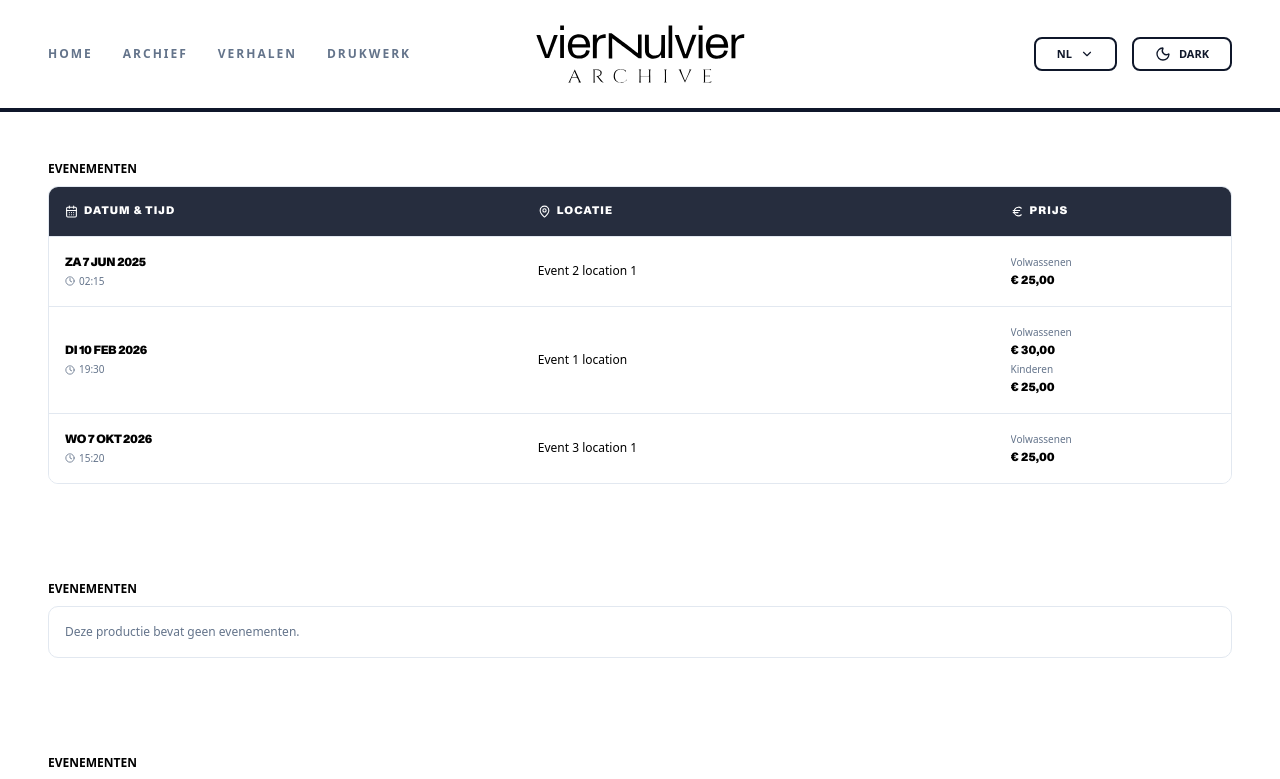
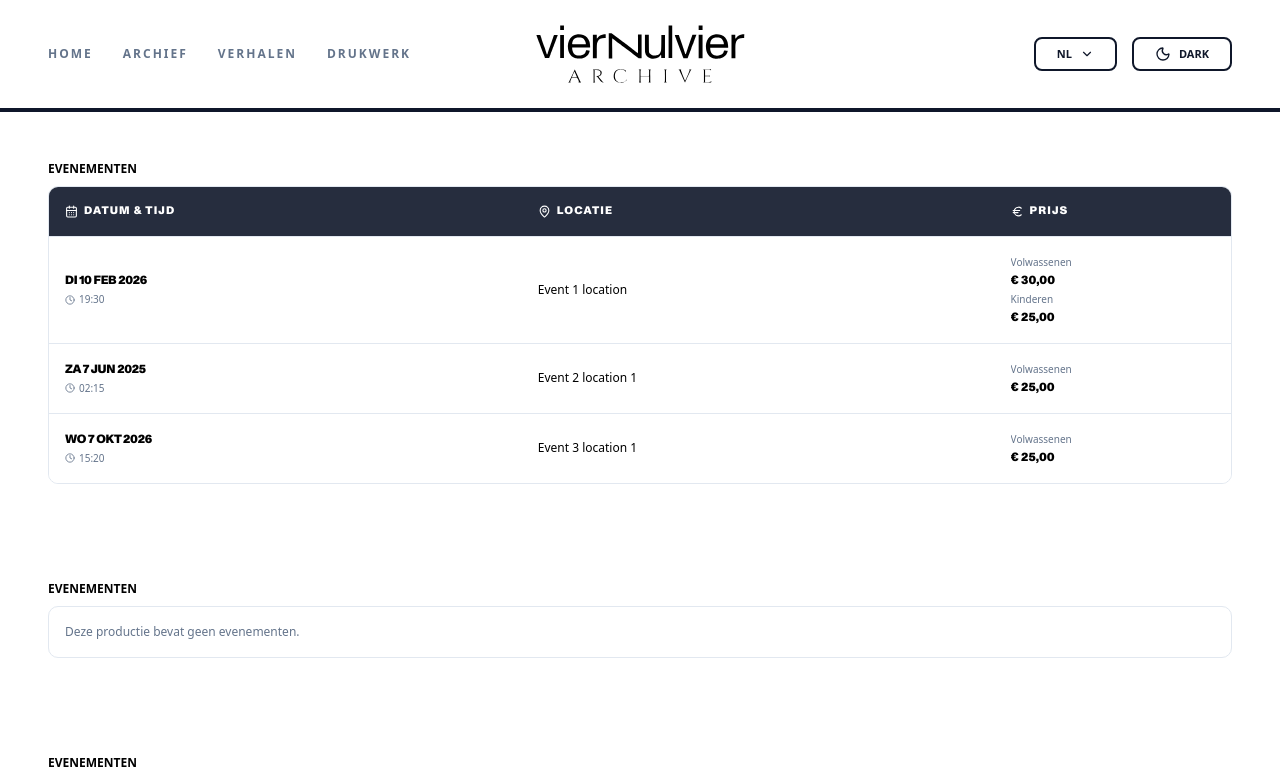
Before and after one commit to SELab-2/viernulvier-4, a Nuxt app in the folder frontend/: page /tempShowcase in a window 1280 px wide. Shown: the top 779 px of the page. Built offline with nearby package versions, Linux system fonts and the light colour scheme.

Commit message:
removing sorting

```diff
--- a/frontend/app/components/production/EventTable.vue
+++ b/frontend/app/components/production/EventTable.vue
@@ -25,7 +25,7 @@ import { CalendarDays, MapPin, Euro, Clock } from "lucide-vue-next";
 interface Props {
   events: EventWithDetails[]
 }
-const props = defineProps<Props>()
+defineProps<Props>()
 
 // function to format the date
 const formatDate = (dateStr: string) => {
@@ -49,12 +49,6 @@ const formatTime = (dateStr: string) => {
 const formatPrice = (price: number) => {
   return new Intl.NumberFormat(locale.value, { style: 'currency', currency: 'EUR' }).format(price)
 }
-
-const sortedEvents = computed(() =>
-    [...props.events].sort( // function to sort the events, oldest first
-        (a, b) => new Date(a.starttime).getTime() - new Date(b.starttime).getTime()
-    )
-)
 
 // constants
 const headerWide = 'text-left p-4 w-[40%] align-middle'
@@ -89,7 +83,7 @@ const cellNarrow = 'p-4 text-[12px] w-[20%] max-w-0'
         <!-- Body -->
           <tbody>
             <tr
-                v-for="event in sortedEvents"
+                v-for="event in events"
                 :key="event.id"
                 class="group relative border-t border-border bg-card hover:bg-card-hover transition-colors duration-150 cursor-pointer"
             >
```
Also changed, not shown: 1 other file (tests, documents, lock files or other folders).
